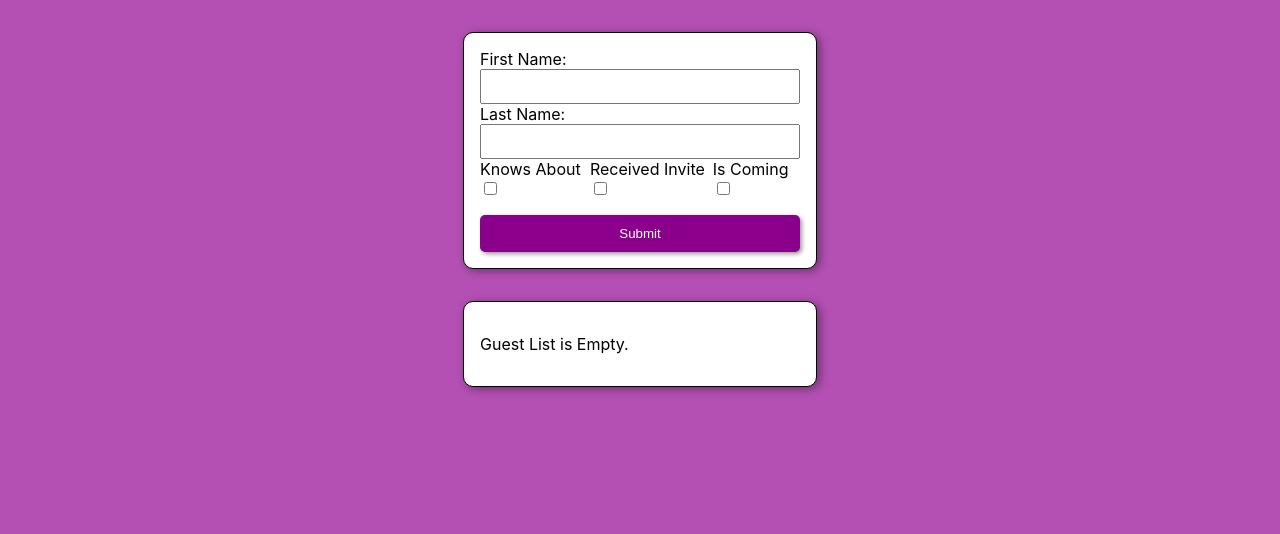
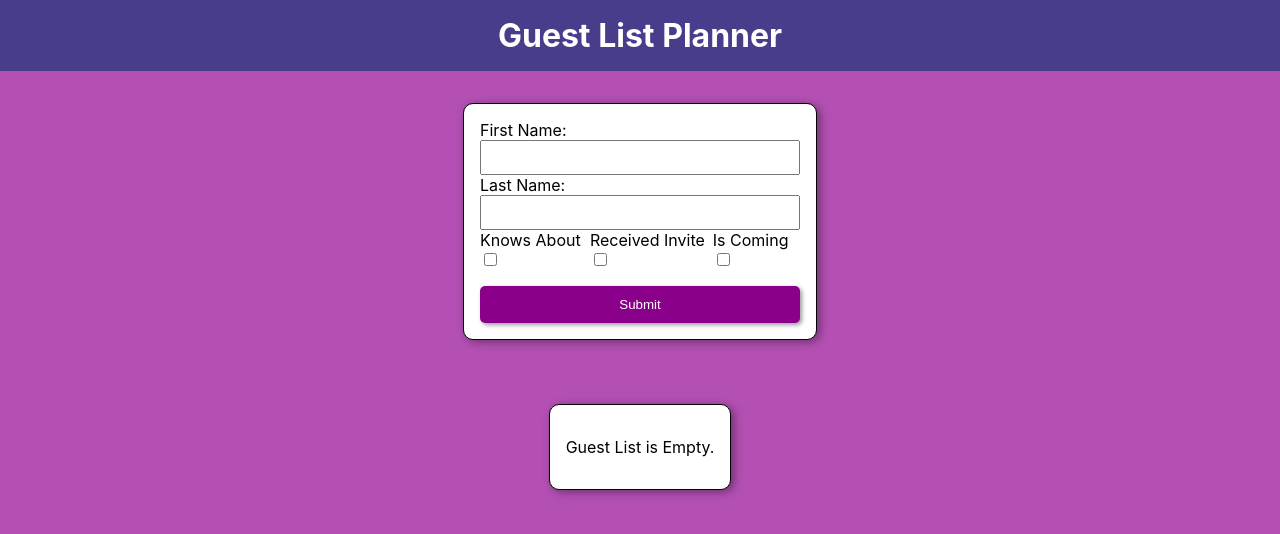
Before and after one commit to codyrap95/React-GuestList, a React (Create React App) app: page / in a window 1280 px wide. Shown: the top 534 px of the page. Built offline with nearby package versions, Linux system fonts and the light colour scheme.

Commit message:
Added Header

```diff
--- a/src/App.js
+++ b/src/App.js
@@ -3,6 +3,7 @@ import React, { useContext, useState } from "react";
 import { GuestContext } from "./store/guestContext";
 import NewGuestForm from "./components/NewGuestForm";
 import GuestList from "./components/GuestList";
+import Header from "./components/Header";
 
 function App() {
   console.log("app rendered");
@@ -21,8 +22,11 @@ function App() {
   };
   return (
     <React.Fragment>
-      <NewGuestForm onAddUser={onAddUser}></NewGuestForm>
-      <GuestList guestList={guestList}></GuestList>
+      <Header />
+      <main>
+        <NewGuestForm onAddUser={onAddUser}></NewGuestForm>
+        <GuestList guestList={guestList}></GuestList>
+      </main>
     </React.Fragment>
   );
 }
--- a/src/components/GuestList.js
+++ b/src/components/GuestList.js
@@ -7,7 +7,7 @@ export default function GuestList(props) {
   return (
     <Card>
       <ul className={classes.guestList}>
-        {guestList.length < 1
+        {guestList.length === 0
           ? "Guest List is Empty."
           : guestList.map((guest) => (
               <li key={guest.id}>
--- /dev/null
+++ b/src/components/Header.js
@@ -0,0 +1,10 @@
+import React from "react";
+import classes from "./Header.module.css";
+
+export default function Header() {
+  return (
+    <header className={classes.header}>
+      <h1>Guest List Planner</h1>
+    </header>
+  );
+}
--- /dev/null
+++ b/src/components/Header.module.css
@@ -0,0 +1,7 @@
+.header {
+  background: darkslateblue;
+  color: white;
+  margin: 0;
+  text-align: center;
+  padding: 1rem 2rem;
+}
--- a/src/index.css
+++ b/src/index.css
@@ -6,6 +6,8 @@ body {
   -webkit-font-smoothing: antialiased;
   -moz-osx-font-smoothing: grayscale;
   background-color: rgb(180, 80, 180);
+}
+main {
   display: flex;
   flex-direction: column;
   justify-content: center;
@@ -15,6 +17,9 @@ ul {
   list-style-type: none;
   padding: 0;
 }
+h1 {
+  margin: 0;
+}
 code {
   font-family: source-code-pro, Menlo, Monaco, Consolas, "Courier New",
     monospace;
```
